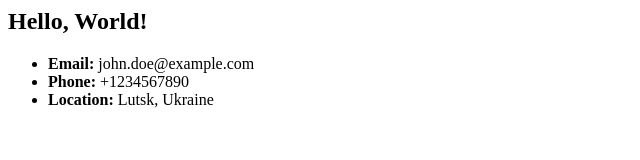
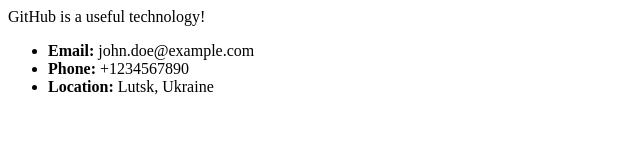
Before and after one commit to Oleksandr-tzadi/git-test-2026-09-18, a plain HTML site: page index.html in a window 1280 px wide. Shown: the whole page, without its empty margins (0-640 px from the left). Drawn offline with Linux system fonts and the light colour scheme.

Commit message:
Del h1, Add paragraph

```diff
--- a/index.html
+++ b/index.html
@@ -3,7 +3,7 @@
         <title>Test Project 1</title>
     </head>
     <body>
-        <h2>Hello, World!</h2>
+  <p>GitHub is a useful technology!</p>
         <div>
             <ul>
                 <li><b>Email:</b> john.doe@example.com</li>
```
